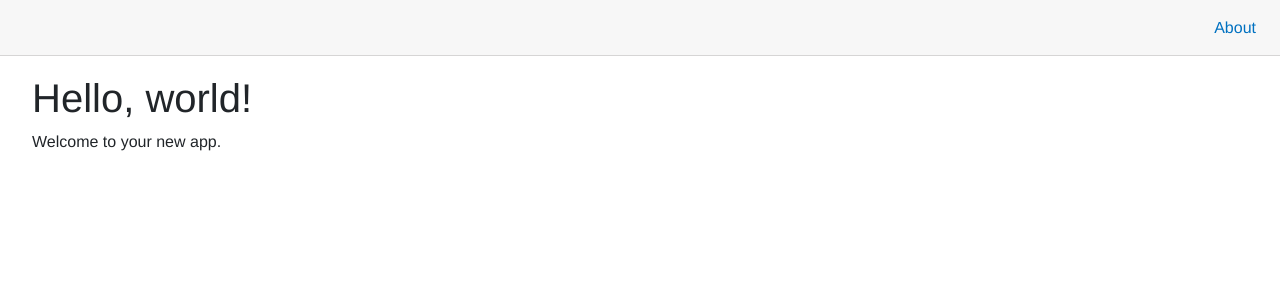
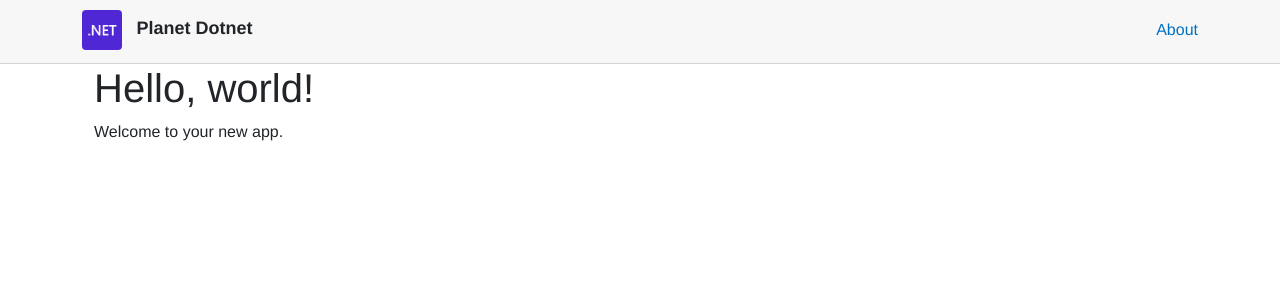
Before and after one commit to planetxamarin/planet-dotnet, an ASP.NET Core app: page / in a window 1280 px wide. Shown: the top 300 px of the page. Run offline with ASP.NET Core 8, Linux system fonts and the light colour scheme; style sheets or scripts are compiled from the project's sources.

Commit message:
CODE RUB: Clean up

```diff
--- a/PlanetDotnet.Portal/App.razor
+++ b/PlanetDotnet.Portal/App.razor
@@ -1,3 +1,4 @@
+@using PlanetDotnet.Portal.Views.Layouts;
 <Router AppAssembly="@typeof(App).Assembly">
     <Found Context="routeData">
         <RouteView RouteData="@routeData" DefaultLayout="@typeof(MainLayout)" />
--- a/PlanetDotnet.Portal/Shared/MainLayout.razor
+++ /dev/null
@@ -1,13 +0,0 @@
-@inherits LayoutComponentBase
-
-<div class="page">
-    <main>
-        <div class="top-row px-4">
-            <a href="https://docs.microsoft.com/aspnet/" target="_blank">About</a>
-        </div>
-
-        <article class="content px-4">
-            @Body
-        </article>
-    </main>
-</div>
--- a/PlanetDotnet.Portal/Shared/MainLayout.razor.css
+++ /dev/null
@@ -1,81 +0,0 @@
-.page {
-    position: relative;
-    display: flex;
-    flex-direction: column;
-}
-
-main {
-    flex: 1;
-}
-
-.sidebar {
-    background-image: linear-gradient(180deg, rgb(5, 39, 103) 0%, #3a0647 70%);
-}
-
-.top-row {
-    background-color: #f7f7f7;
-    border-bottom: 1px solid #d6d5d5;
-    justify-content: flex-end;
-    height: 3.5rem;
-    display: flex;
-    align-items: center;
-}
-
-    .top-row ::deep a, .top-row ::deep .btn-link {
-        white-space: nowrap;
-        margin-left: 1.5rem;
-        text-decoration: none;
-    }
-
-    .top-row ::deep a:hover, .top-row ::deep .btn-link:hover {
-        text-decoration: underline;
-    }
-
-    .top-row ::deep a:first-child {
-        overflow: hidden;
-        text-overflow: ellipsis;
-    }
-
-@media (max-width: 640.98px) {
-    .top-row:not(.auth) {
-        display: none;
-    }
-
-    .top-row.auth {
-        justify-content: space-between;
-    }
-
-    .top-row ::deep a, .top-row ::deep .btn-link {
-        margin-left: 0;
-    }
-}
-
-@media (min-width: 641px) {
-    .page {
-        flex-direction: row;
-    }
-
-    .sidebar {
-        width: 250px;
-        height: 100vh;
-        position: sticky;
-        top: 0;
-    }
-
-    .top-row {
-        position: sticky;
-        top: 0;
-        z-index: 1;
-    }
-
-    .top-row.auth ::deep a:first-child {
-        flex: 1;
-        text-align: right;
-        width: 0;
-    }
-
-    .top-row, article {
-        padding-left: 2rem !important;
-        padding-right: 1.5rem !important;
-    }
-}
--- /dev/null
+++ b/PlanetDotnet.Portal/Views/Components/HeaderComponents/HeaderComponent.razor
@@ -0,0 +1,9 @@
+<div class="top-row px-4">
+    <div class="container dotnet-container">
+    <div>
+        <img src="/icon-192.png" height="40" class="rounded" />
+        <text style="font-size:large;margin-left:10px"><b>Planet Dotnet</b></text>
+    </div>
+    <a href="https://docs.microsoft.com/aspnet/" target="_blank">About</a>
+    </div>
+</div>
--- /dev/null
+++ b/PlanetDotnet.Portal/Views/Components/HeaderComponents/HeaderComponent.razor.css
@@ -0,0 +1,28 @@
+.top-row {
+    background-color: #f7f7f7;
+    border-bottom: 1px solid #d6d5d5;
+    height: 4rem;
+    padding:10px;
+}
+
+    .top-row ::deep a, .top-row ::deep .btn-link {
+        white-space: nowrap;
+        margin-left: 1.5rem;
+        text-decoration: none;
+    }
+
+        .top-row ::deep a:hover, .top-row ::deep .btn-link:hover {
+            text-decoration: underline;
+        }
+
+        .top-row ::deep a:first-child {
+            overflow: hidden;
+            text-overflow: ellipsis;
+        }
+
+
+.dotnet-container {
+    display: flex;
+    align-items: center;
+    justify-content: space-between;
+}
--- /dev/null
+++ b/PlanetDotnet.Portal/Views/Layouts/MainLayout.razor
@@ -0,0 +1,11 @@
+@using PlanetDotnet.Portal.Views.Components.HeaderComponents
+@inherits LayoutComponentBase
+
+<div class="page">
+    <main>
+        <HeaderComponent />
+        <article class="container px-4">
+            @Body
+        </article>
+    </main>
+</div>
--- /dev/null
+++ b/PlanetDotnet.Portal/Views/Layouts/MainLayout.razor.css
@@ -0,0 +1,9 @@
+.page {
+    position: relative;
+    display: flex;
+    flex-direction: column;
+}
+
+main {
+    flex: 1;
+}
--- a/PlanetDotnet.Portal/_Imports.razor
+++ b/PlanetDotnet.Portal/_Imports.razor
@@ -7,4 +7,3 @@
 @using Microsoft.AspNetCore.Components.WebAssembly.Http
 @using Microsoft.JSInterop
 @using PlanetDotnet.Portal
-@using PlanetDotnet.Portal.Shared
```
Also changed, not shown: PlanetDotnet.Portal/Views/Components/HeaderComponents/HeaderComponent.razor.cs (added, +13 -0 lines).
